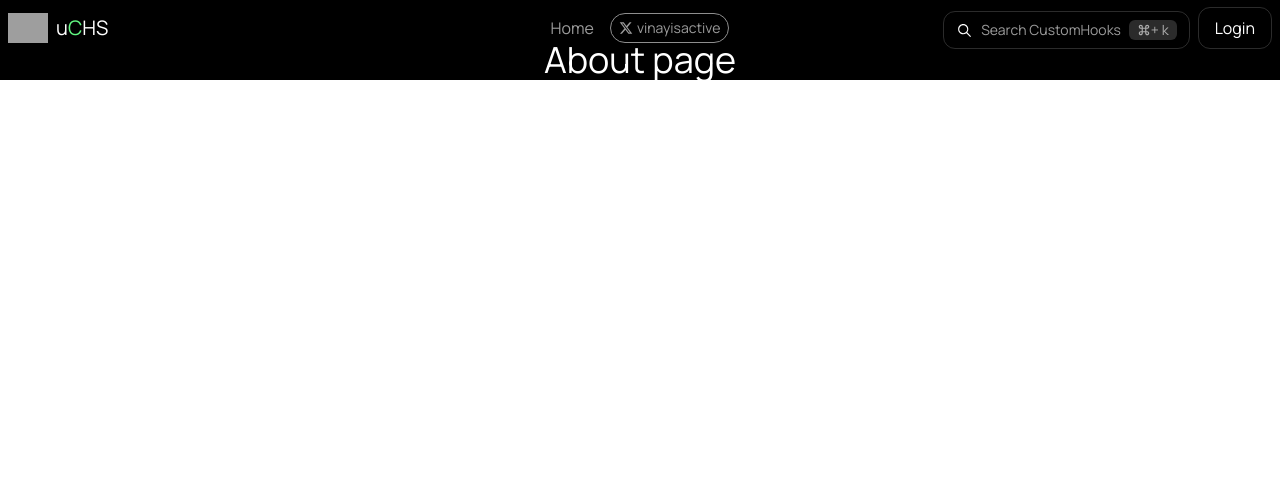
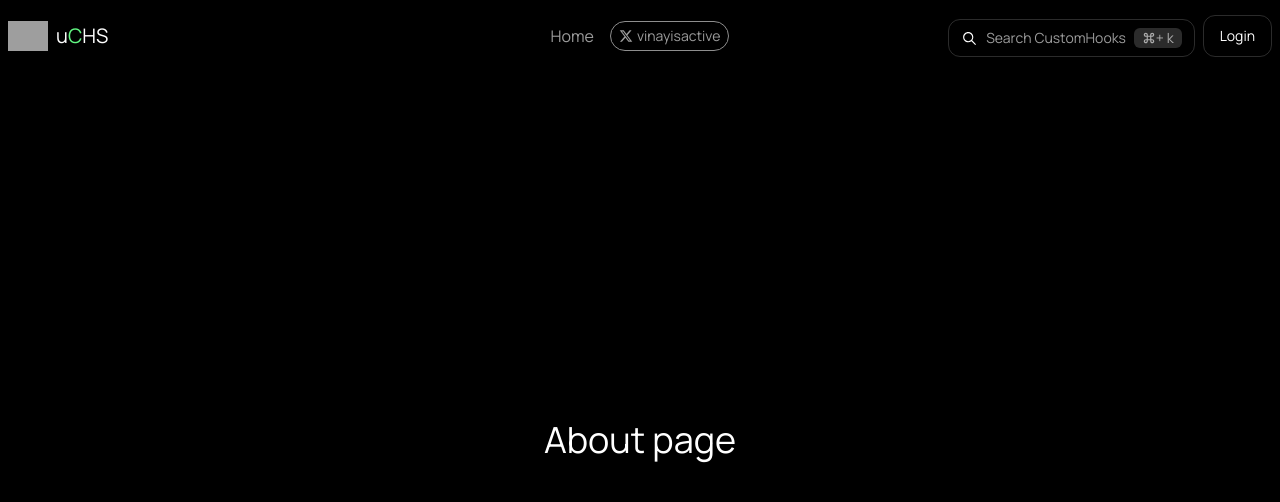
Before and after one commit to vinayisactive/useCustomHookSpace, a Next.js app: page /about in a window 1280 px wide. Shown: the top 502 px of the page. Built offline with nearby package versions, Linux system fonts and the light colour scheme; grey boxes are pictures that could not be loaded.

Commit message:
Style: Fix layout and position issues

```diff
--- a/app/(pages)/about/page.tsx
+++ b/app/(pages)/about/page.tsx
@@ -2,7 +2,7 @@ import React from 'react'
 
 const page = () => {
   return (
-    <div className=' w-full h-full flex justify-center items-center text-white text-4xl'>
+    <div className=' w-screen h-screen flex justify-center items-center text-white text-4xl'>
         About page
     </div>
   )
--- a/app/(pages)/login/page.tsx
+++ b/app/(pages)/login/page.tsx
@@ -73,7 +73,7 @@ const Login = () => {
   }
 
   return (
-    <div className="w-screen h-screen absolute top-0 flex flex-col justify-center items-center bg-black text-white">
+    <div className=" h-screen w-screen absolute top-0 left-0 z-40 flex flex-col justify-center items-center bg-black text-white">
       <ReturnToHome route={"Login"}/>
 
       <form className="w-[350px] sm:w-[400px] h-[400px] flex flex-col justify-center" onSubmit={handleSubmit}>
--- a/app/(pages)/signup/page.tsx
+++ b/app/(pages)/signup/page.tsx
@@ -65,7 +65,7 @@ const SignUp = () => {
   }
 
   return (
-    <div className="w-screen h-screen absolute top-0 flex flex-col justify-center items-center gap-6 bg-black text-white">
+    <div className="w-screen h-screen absolute top-0 left-0 z-40 flex flex-col justify-center items-center gap-6 bg-black text-white">
             <ReturnToHome route={"Signup"}/>
 
       <form className="w-[350px] sm:w-[400px] h-[400px] flex flex-col justify-center" onSubmit={handleSubmit}>
--- a/app/layout.tsx
+++ b/app/layout.tsx
@@ -19,7 +19,7 @@ export default function RootLayout({
       <body className={inter.className}>
         <div className="w-screen bg-black flex flex-col justify-center items-center overflow-x-hidden">
           <Navbar />
-          <div>{children}</div>
+          <div className="">{children}</div>
         </div>
       </body>
     </html>
--- a/component/section/home.tsx
+++ b/component/section/home.tsx
@@ -13,7 +13,7 @@ const Home = () => {
       <HomeBackground ButtonArr={ButtonArr} ButtonArrTwo={ButtonArrTwo} />
       <GradientBar />
 
-      <div className="w-full md:w-[80%] lg:w-[800px] absolute top-0 z-30 mt-20">
+      <div className="w-full md:w-[80%] lg:w-[800px] absolute top-0 z-30 mt-24">
         <HeaderText />
       </div>
 
--- a/component/section/navbar.tsx
+++ b/component/section/navbar.tsx
@@ -26,7 +26,7 @@ const Navbar = () => {
   }, []);
 
   return (
-    <MaxWithWrapper className="h-[5vh] flex justify-between items-center text-white z-50 px-2 pt-4">
+    <MaxWithWrapper className="h-[5vh] flex justify-between items-center text-white z-40 px-2 pt-8">
         <div className="w-1/3 flex justify-start">
           <Logo />
         </div>
--- a/component/ui/buttons/login-btn.tsx
+++ b/component/ui/buttons/login-btn.tsx
@@ -2,7 +2,7 @@ import Link from "next/link"
 
 const Login = () => {
   return (
-    <button className='text-white px-4 rounded-xl border border-gray-light hover:text-theme-green' >
+    <button className='text-white px-4 text-sm rounded-xl border border-gray-light hover:text-theme-green' >
        <Link href={"/login"}>Login</Link>
     </button>
   )
--- a/component/ui/loading-animation.tsx
+++ b/component/ui/loading-animation.tsx
@@ -2,7 +2,7 @@ import React from "react";
 
 const LoadingAnimation = () => {
   return (
-    <div className="h-screen w-screen flex flex-col gap-10 bg-black pt-14 lg:pr-4 ">
+    <div className="h-screen w-screen flex flex-col gap-10 bg-black lg:pr-4 ">
       <div className="h-[40%] w-full relative overflow-hidden rounded-lg">
         <div className=" h-full w-full absolute bg-gradient-to-l from-black to-gray-900 animate-gradient-x animate-pulse"></div>
       </div>
```
